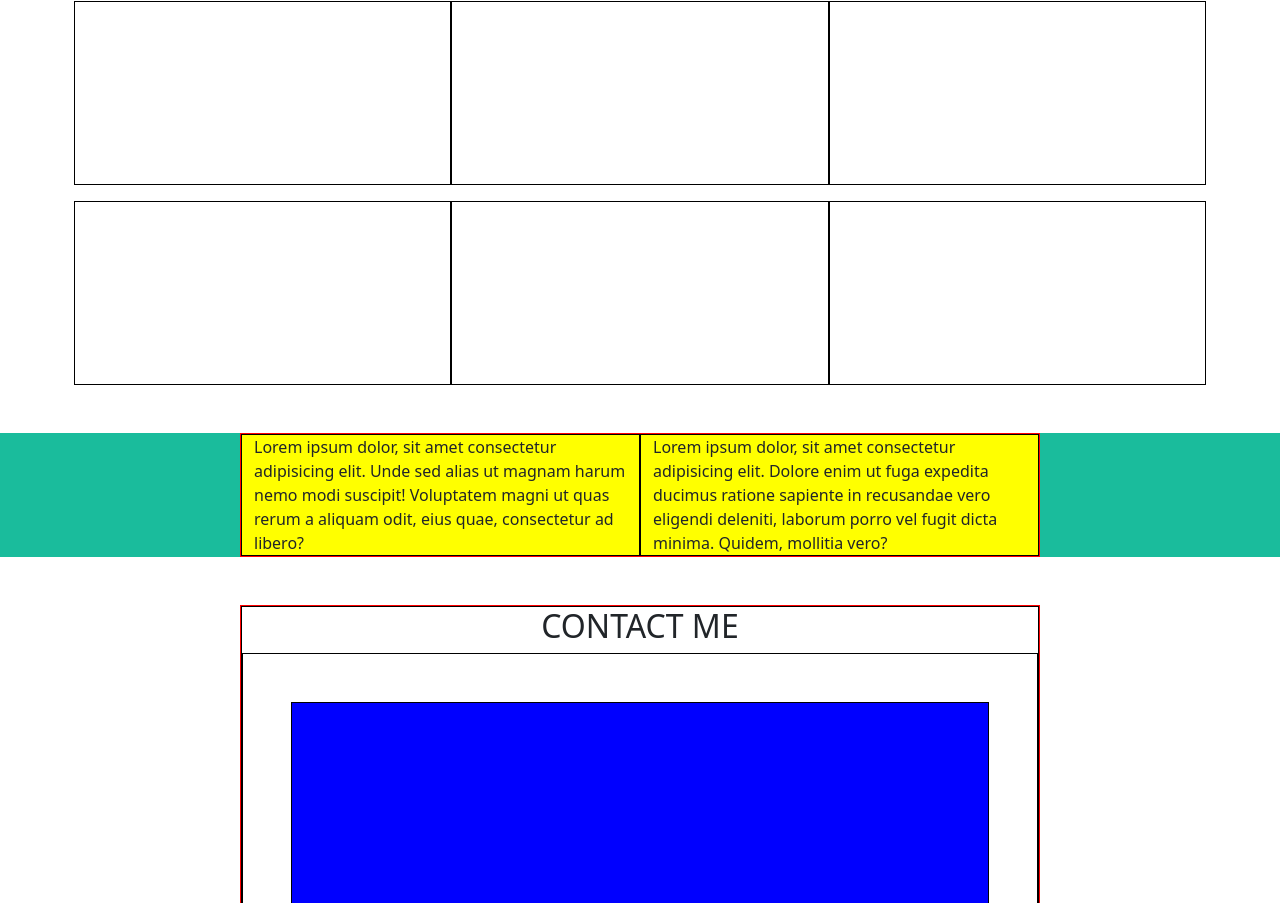
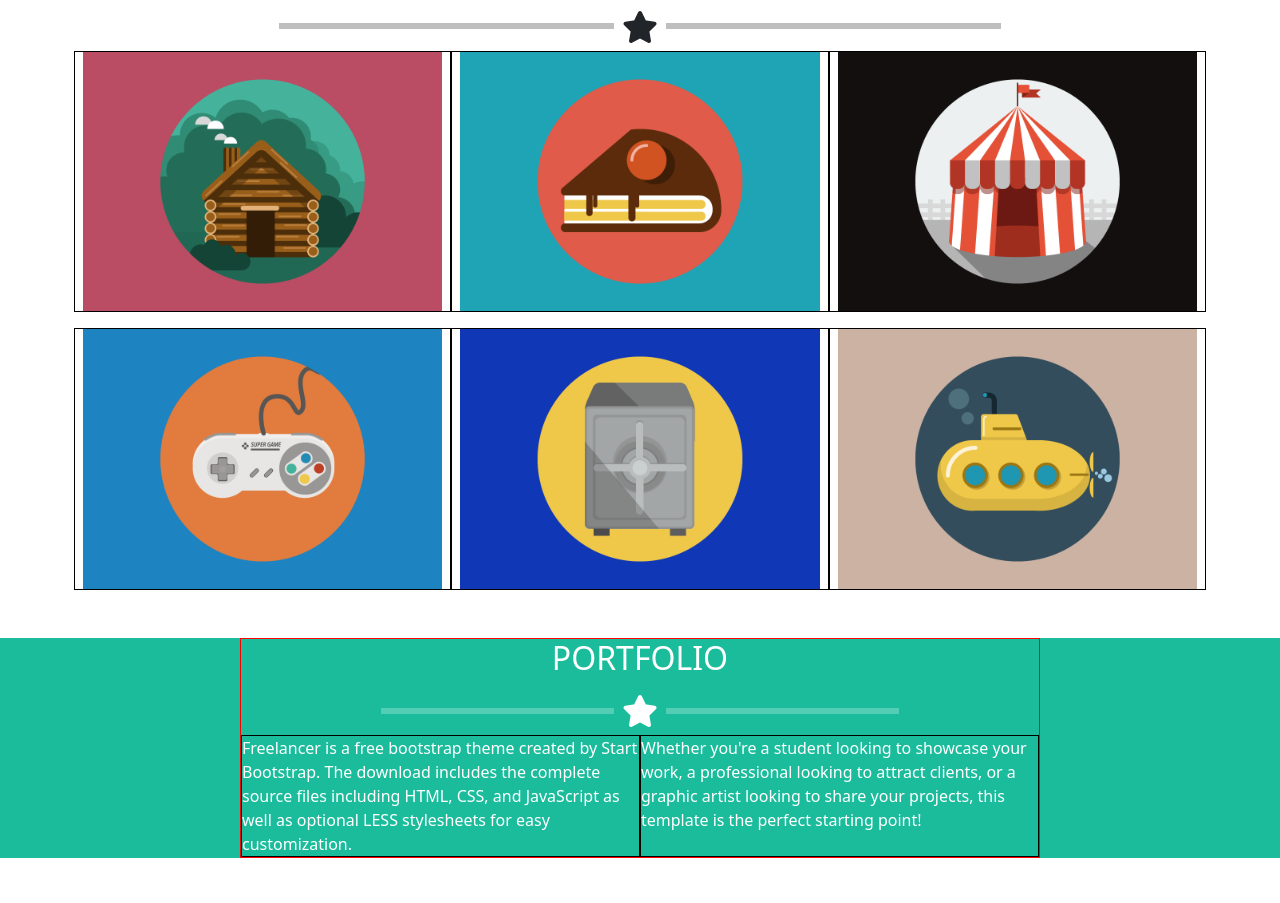
Before and after one commit to ryampeguero/html-css-bootstrap-freelancer, a plain HTML site: page index.html in a window 1280 px wide. Shown: the part 727-1630 px from the top of the page. Drawn offline with nearby package versions, Linux system fonts and the light colour scheme.

Commit message:
feat: About section done

```diff
--- a/css/style.css
+++ b/css/style.css
@@ -75,27 +75,20 @@ img {
     font-size: 2rem;
 }
 
-.star::before {
-    content: " ";
-
-}
-
-.star::after {
-
-}
-
-
-#wrapper {
-	text-align:center;
-}
-
 .inline_hr {
     position:relative;
     top:0.2em;
 
-    border: 3px solid white;
     display:inline-block;
     width:30%;
+}
+
+.ms_border_primary {
+    border: 3px solid white;
+}
+
+.ms_border_secondary {
+    border: 3px solid black;
 }
 
 /* PORTFOLIO */
@@ -107,7 +100,7 @@ img {
 /* ABOUT */
 .ms_col_about {
     /* height: 50px; */
-    background-color: yellow;
+    /* background-color: yellow; */
     border: 1px solid black;
 }
 
--- a/index.html
+++ b/index.html
@@ -60,13 +60,16 @@
 
                         <div class="hero-section text-center text-white">
                             <img class="ms_img" src="./img/avatar.svg" alt="">
+
+                            <!-- HERO TEXT -->
                             <span class="pt-5">
                                 <h1>START BOOTSTRAP</h1>
                                 <!-- STAR LINE -->
                                 <div class="star">
-                                    <hr class="inline_hr"> <i class="fa-solid fa-star">
+                                    <hr class="inline_hr ms_border_primary">
+                                    <i class="fa-solid fa-star">
                                     </i>
-                                    <hr class="inline_hr">
+                                    <hr class="inline_hr ms_border_primary">
                                 </div>
                                 <!-- /STAR LINE -->
 
@@ -74,8 +77,8 @@
                                     GRAPHIC ARTIST - WEB DESIGNER - ILLUSTRATOR
                                 </p>
                             </span>
+                            <!-- /HERO TEXT -->
                         </div>
-
 
                     </div>
                 </div>
@@ -86,15 +89,39 @@
 
         <!-- PORTFOLIO -->
         <section>
-            <div class="container py-5">
-                <h2>PORTFOLIO</h2>
+            <div class="container py-5 text-center">
+                <!-- TITLE -->
+                <div class="row">
+                    <h2>PORTFOLIO</h2>
+                    <!-- STAR LINE -->
+                    <div class="star ">
+                        <hr class="inline_hr ms_border_secondary">
+                        <i class="fa-solid fa-star">
+                        </i>
+                        <hr class="inline_hr ms_border_secondary">
+                    </div>
+                    <!-- /STAR LINE -->
+                </div>
+                <!-- /TITLE -->
+
                 <div class="row g-3 ms_row_portfolio">
-                    <div class="col-12 col-md-6 col-lg-4 ms_col"></div>
-                    <div class="col-12 col-md-6 col-lg-4 ms_col"></div>
-                    <div class="col-12 col-md-6 col-lg-4 ms_col"></div>
-                    <div class="col-12 col-md-6 col-lg-4 ms_col"></div>
-                    <div class="col-12 col-md-6 col-lg-4 ms_col"></div>
-                    <div class="col-12 col-md-6 col-lg-4 ms_col"></div>
+                    <div class="col-12 col-md-6 col-lg-4 ms_col">
+                        <img src="./img/cabin.png" alt="">
+                    </div>
+                    <div class="col-12 col-md-6 col-lg-4 ms_col">
+                        <img src="./img/cake.png" alt="">
+                    </div>
+                    <div class="col-12 col-md-6 col-lg-4 ms_col">
+                        <img src="./img/circus.png" alt="">
+                    </div>
+                    <div class="col-12 col-md-6 col-lg-4 ms_col">
+                        <img src="./img/game.png" alt="">
+                    </div>
+                    <div class="col-12 col-md-6 col-lg-4 ms_col">
+                        <img src="./img/safe.png" alt="">
+                    </div>
+                    <div class="col-12 col-md-6 col-lg-4 ms_col">
+                        <img src="./img/submarine.png" alt="">
                     </div>
                 </div>
             </div>
@@ -107,16 +134,35 @@
         <!-- ABOUT SECTION -->
         <section class="ms_secondary">
             <div class="ms_small_container">
-                <div class="container-fluid">
+                <div class="container-fluid text-white">
+                     <!-- TITLE -->
+                    <div class="row text-center">
+                        <h2>PORTFOLIO</h2>
+                        <!-- STAR LINE -->
+                        <div class="star ">
+                            <hr class="inline_hr ms_border_primary">
+                            <i class="fa-solid fa-star">
+                            </i>
+                            <hr class="inline_hr ms_border_primary">
+                        </div>
+                        <!-- /STAR LINE -->
+                    </div>
+                    <!-- /TITLE -->
 
+                    <!-- CONTENT -->
                     <div class="row">
-                        <div class="col-12 col-md-6 ms_col_about">
-                            Lorem ipsum dolor, sit amet consectetur adipisicing elit. Unde sed alias ut magnam harum nemo modi suscipit! Voluptatem magni ut quas rerum a aliquam odit, eius quae, consectetur ad libero?
+                        <div class="col-12 col-md-6 ms_col_about py-4 px-5 p-lg-0">
+                            <div>
+                                Freelancer is a free bootstrap theme created by Start Bootstrap. The download includes the complete source files including HTML, CSS, and JavaScript as well as optional LESS stylesheets for easy customization.
+                            </div>
                         </div>
-                        <div class="col-12 col-md-6 ms_col_about">
-                            Lorem ipsum dolor, sit amet consectetur adipisicing elit. Dolore enim ut fuga expedita ducimus ratione sapiente in recusandae vero eligendi deleniti, laborum porro vel fugit dicta minima. Quidem, mollitia vero?
+                        <div class="col-12 col-md-6 ms_col_about py-4 px-5 p-lg-0">
+                            <div>
+                                Whether you're a student looking to showcase your work, a professional looking to attract clients, or a graphic artist looking to share your projects, this template is the perfect starting point!
+                            </div>
                         </div>
                     </div>
+                    <!-- /CONTENT -->
                 </div>
             </div>
 
```
